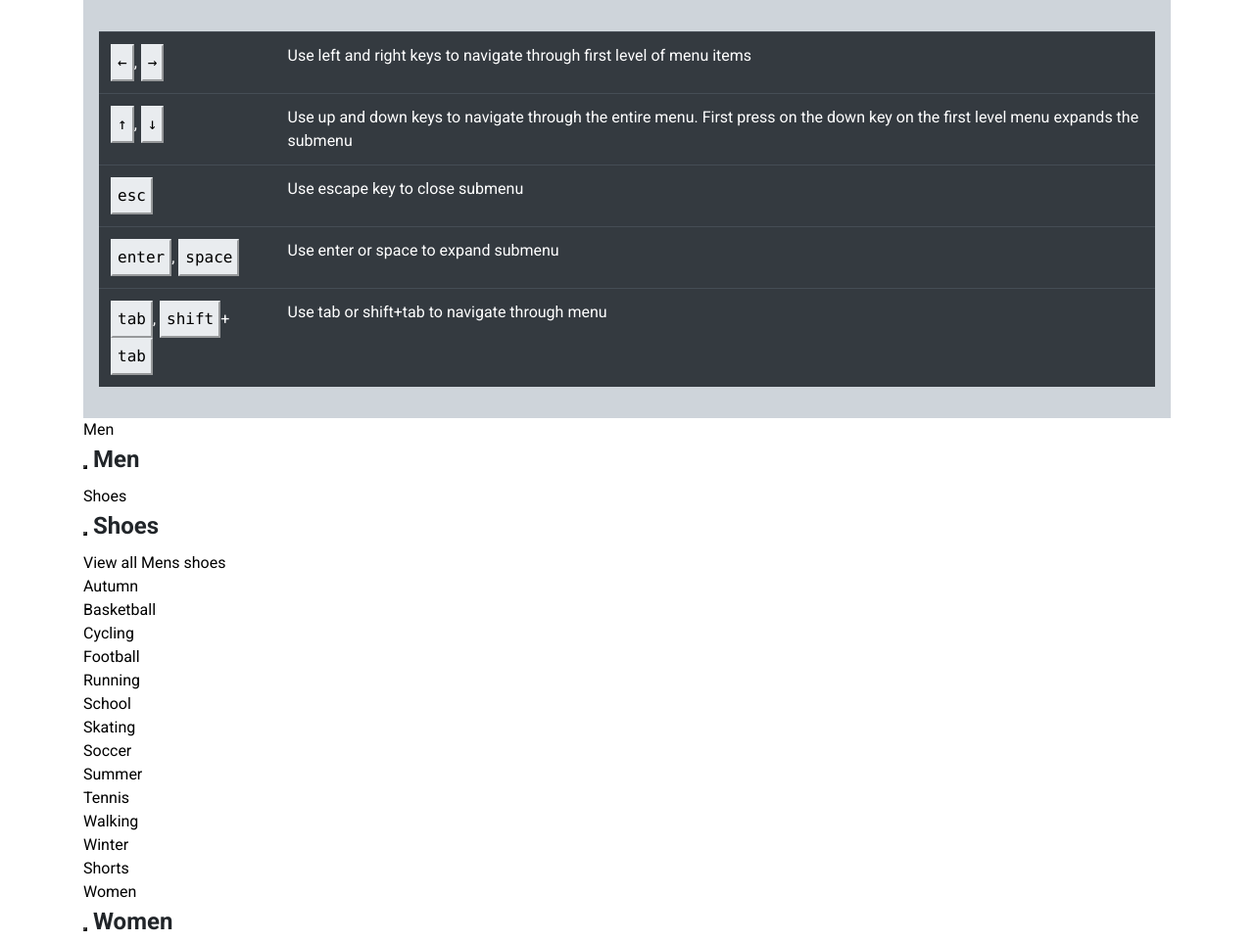
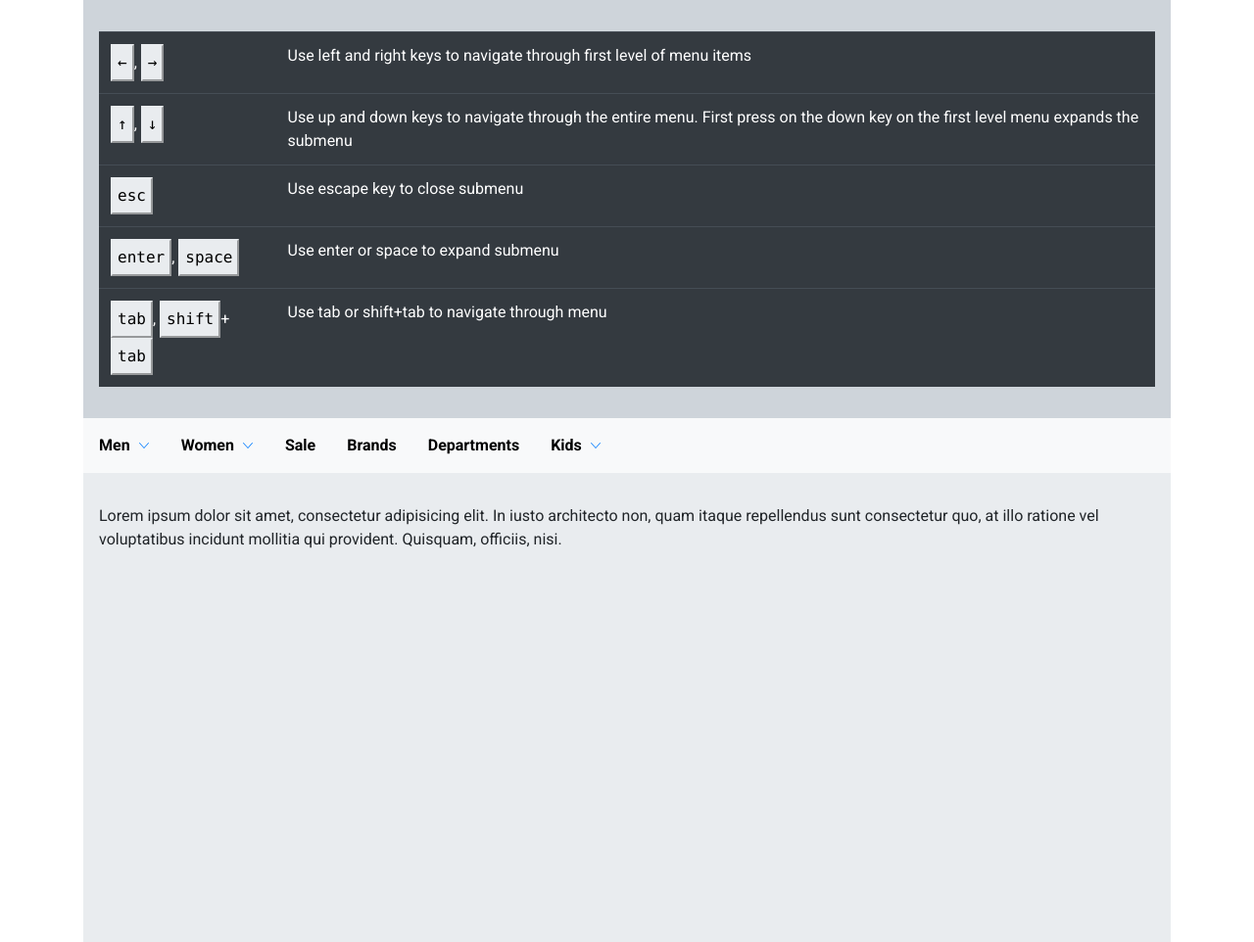
Before and after one commit to fret2buzz/nav-control, a website: page index.html in a window 1280 px wide. Shown: the top 962 px of the page at 98% size. Drawn offline with Linux system fonts and the light colour scheme.

Commit message:
html for desktop

```diff
--- a/scss/_nav-control-lg.scss
+++ b/scss/_b-nav-lg.scss
@@ -1,24 +1,24 @@
 @include media-breakpoint-up('lg') {
-    .ex-nav {
+    .b-nav {
         background: $gray-100;
     }
 
     // Hiding mobile specific blocks
-    .nav-level-header {
+    .b-nav__level-header {
         display: none;
     }
 
     // Overriding mobile inline styles
-    .nav {
+    .b-nav {
         height: auto !important;
     }
-    .nav-level {
+    .b-nav__level {
         left: 0 !important;
         display: flex;
         position: relative;
     }
-    .nav-item {
-        .nav-item-button-has-child span {
+    .b-nav__item {
+        .b-nav__item-button--has-child span {
             display: block;
             position: relative;
             padding-right: calc(#{$arrow-lg} + #{$spacer * 0.5});
@@ -35,7 +35,7 @@
                 @include svg-mono($icon-arrow-down, $blue);
             }
         }
-        .nav-item-button {
+        .b-nav__item-button {
             font-weight: 700;
             padding: $spacer;
             display: block;
@@ -58,18 +58,18 @@
                 pointer-events: none;
             }
         }
-        .nav-level {
+        .b-nav__level {
             display: none;
         }
-        &:hover .nav-item-button,
-        &.active .nav-item-button {
+        &:hover .b-nav__item-button,
+        &.active .b-nav__item-button {
             &::after {
                 width: 100%;
                 background: $black;
             }
         }
-        // &:hover .nav-level,
-        &.active .nav-level {
+        // &:hover .b-nav__level,
+        &.active .b-nav__level {
             position: absolute;
             left: 0;
             top: 100% !important;
@@ -78,13 +78,13 @@
             padding: $spacer;
             display: flex;
 
-            .nav-level {
+            .b-nav__level {
                 display: block;
                 position: relative;
                 top: 0 !important;
                 padding: 0;
             }
-            .nav-item-button {
+            .b-nav__item-button {
                 background: 0 0;
                 padding: 0;
                 margin: 0 0 $spacer;
@@ -104,14 +104,14 @@
                 }
             }
         }
-        .nav-item {
+        .b-nav__item {
             padding-left: $spacer;
 
             &:first-child {
                 padding-left: 0;
             }
         }
-        .nav-level-header + .nav-item {
+        .b-nav__level-header + .b-nav__item {
             padding-left: 0;
         }
     }
--- a/scss/main.scss
+++ b/scss/main.scss
@@ -77,4 +77,4 @@ kbd {
 
 @import 'svg';
 @import 'b-nav';
-@import 'nav-control-lg';
+@import 'b-nav-lg';
```
Also changed, not shown: css/main.css.
